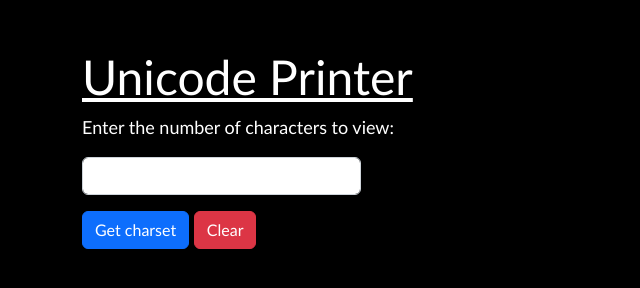
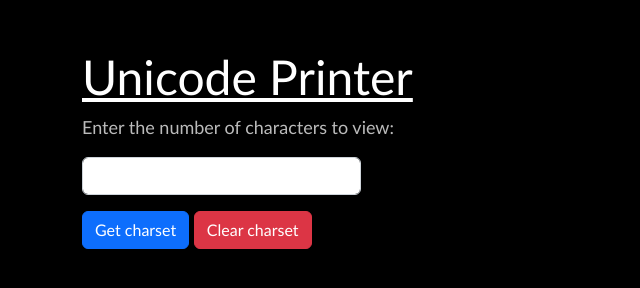
Before and after one commit to Ricaidito/UnicodePrinter, a plain HTML site: page index.html in a window 1280 px wide. Shown: the whole page, without its empty margins (0-640 px from the left). Drawn offline with nearby package versions, Linux system fonts and the light colour scheme.

Commit message:
Fixed font styles

```diff
--- a/index.css
+++ b/index.css
@@ -12,11 +12,6 @@ h1 {
   text-decoration: underline;
 }
 
-p,
-label {
-  color: white;
-}
-
 #input-box {
   width: 25%;
 }
--- a/index.html
+++ b/index.html
@@ -19,7 +19,7 @@
       <p class="mb-3">Enter the number of characters to view:</p>
       <input id="input-box" class="form-control mb-3" type="number" />
       <button id="get-char-btn" class="btn btn-primary">Get charset</button>
-      <button id="clear-btn" class="btn btn-danger">Clear</button>
+      <button id="clear-btn" class="btn btn-danger">Clear charset</button>
       <p id="output" class="mt-2"></p>
     </div>
     <script
```
